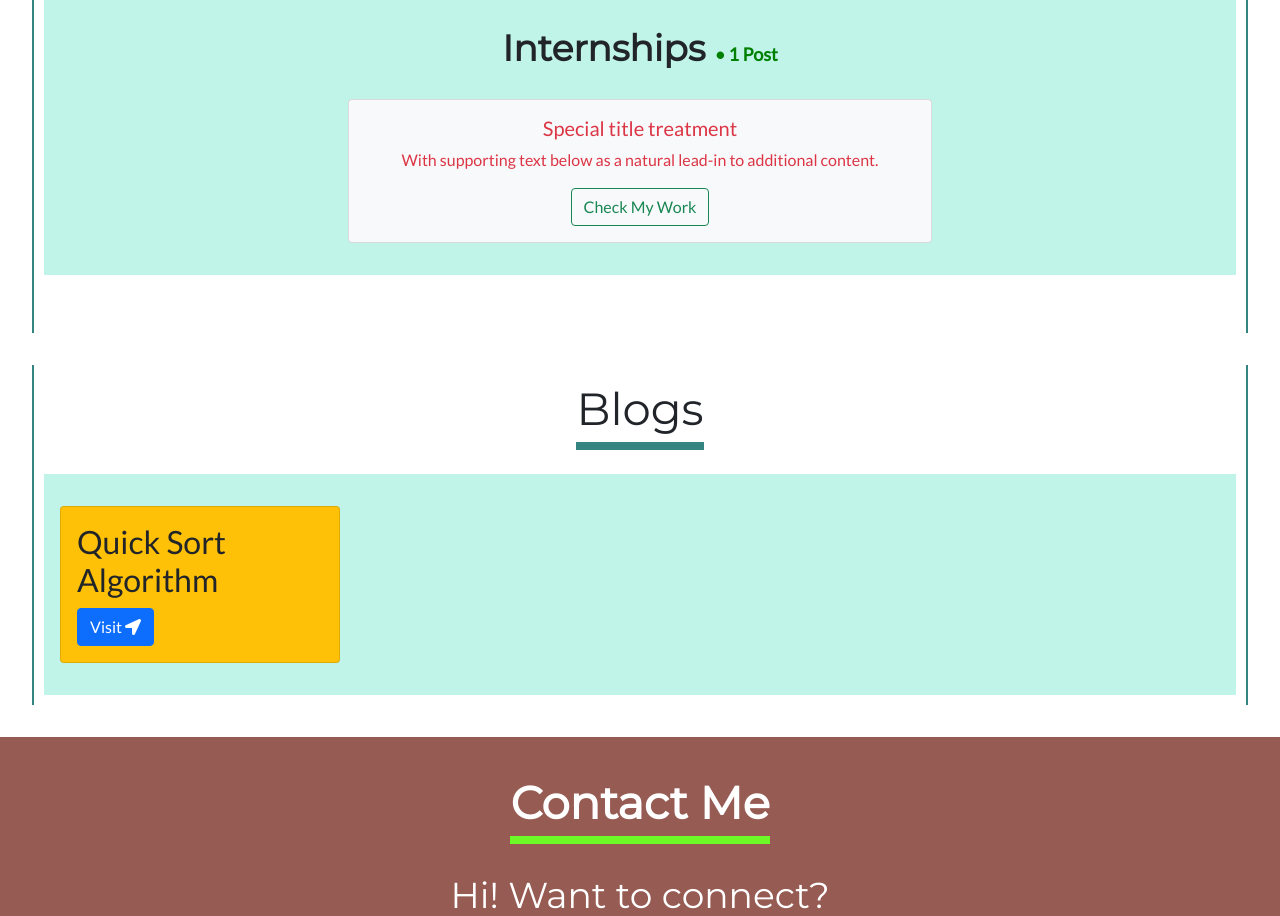
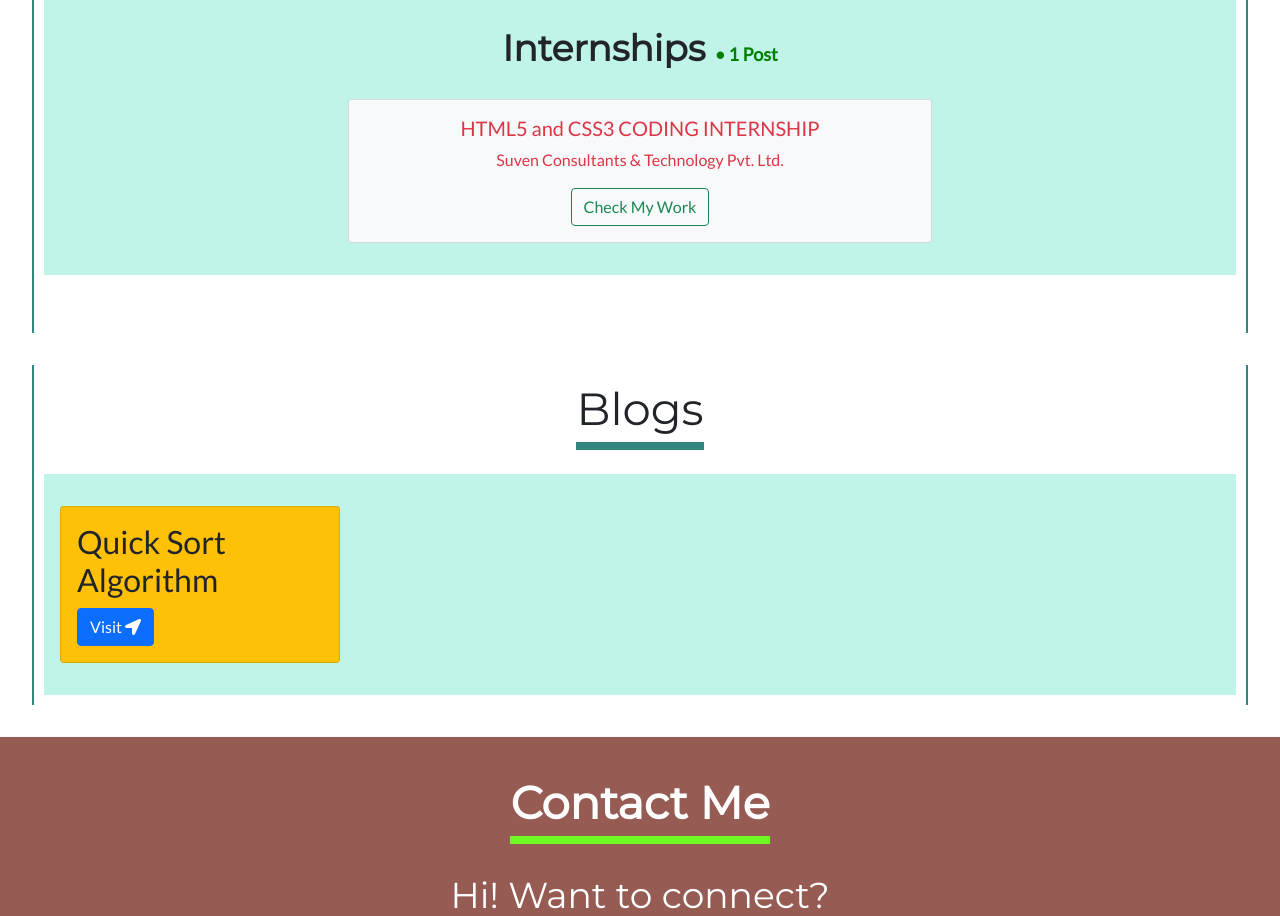
Before and after one commit to Sakshamkhandelwal123/About_Me, a website: page index.html in a window 1280 px wide. Shown: the part 2834-3750 px from the top of the page. Drawn offline with nearby package versions, Linux system fonts and the light colour scheme; a script that the page names is missing.

Commit message:
Update index.html

```diff
--- a/index.html
+++ b/index.html
@@ -218,9 +218,10 @@ Embedded Systems</a>
 				  <div class="col-sm-6 mx-auto">
 					<div class="card text-center text-danger bg-light">
 					  <div class="card-body">
-						<h5 class="card-title">Special title treatment</h5>
-						<p class="card-text">With supporting text below as a natural lead-in to additional content.</p>
-						<a href="#" class="btn btn-outline-success">Check My Work</a>
+						<h5 class="card-title">HTML5 and CSS3 CODING INTERNSHIP
+</h5>
+						<p class="card-text">Suven Consultants & Technology Pvt. Ltd.</p>
+						<a href="https://internship.suvenconsultants.com/user?u=c2Ftc2thbDQ1QHNjdHBs" class="btn btn-outline-success">Check My Work</a>
 					  </div>
 					</div>
 				  </div>
```
